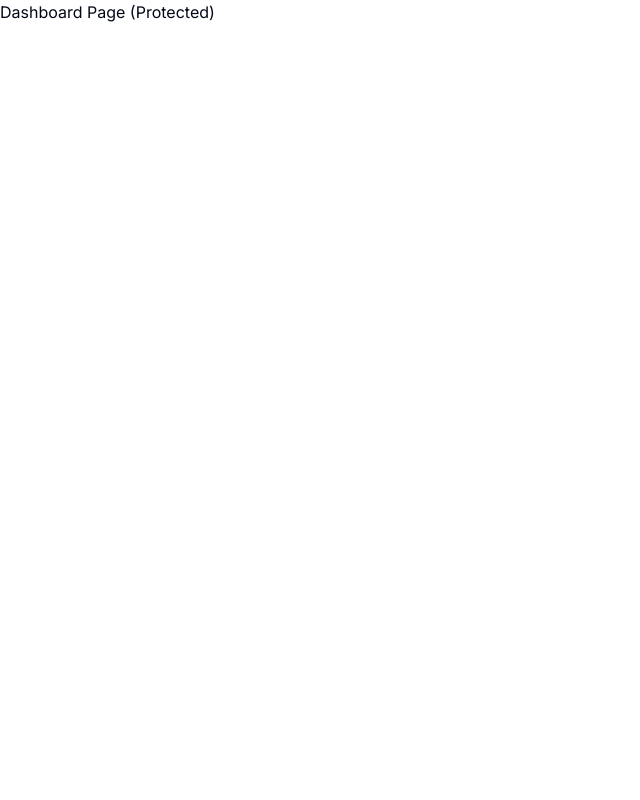
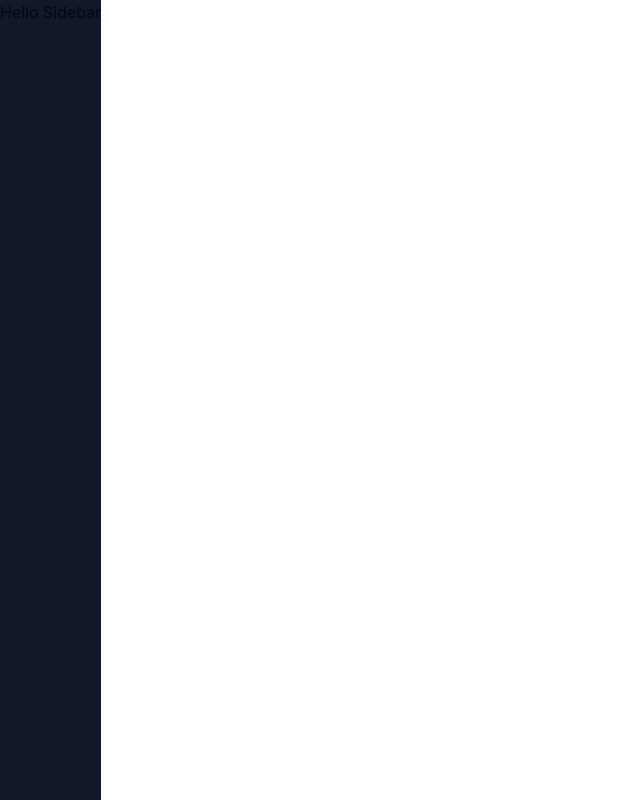
Before and after one commit to JamShou/MuseAI, a Next.js app: page /dashboard in a window 1280 px wide. Shown: the whole page, without its empty margins (0-640 px from the left). Built offline with nearby package versions, Linux system fonts and the light colour scheme.

Commit message:
Sidebar started

```diff
--- a/app/(dashboard)/(routes)/dashboard/page.tsx
+++ b/app/(dashboard)/(routes)/dashboard/page.tsx
@@ -1,5 +1,12 @@
+import { UserButton } from "@clerk/nextjs";
+
 const DashboardPage = () => {
-  return <p>Dashboard Page (Protected)</p>;
+  return (
+    <div>
+      <p>Dashboard Page (Protected)</p>
+      <UserButton afterSignOutUrl="/" />
+    </div>
+  );
 };
 
 export default DashboardPage;
--- /dev/null
+++ b/app/(dashboard)/layout.tsx
@@ -0,0 +1,16 @@
+const DashboardLayout = ({
+    children
+}: {
+    children: React.ReactNode;
+}) => {
+    return ( <div className="h-full relative">
+        <div className="hidden h-full md:flex md:flex-col md:fixed md:inset-y-0 z-[80] bg-gray-900">
+            <div>
+                Hello Sidebar
+            </div>
+        </div>
+    </div>
+     );
+}
+
+export default DashboardLayout;
```
